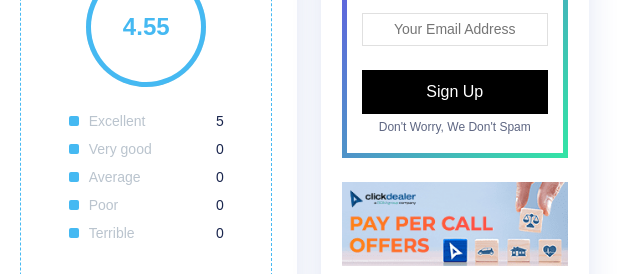
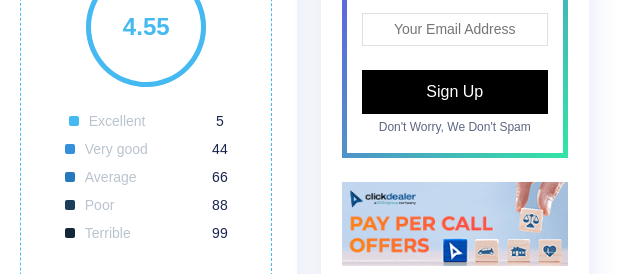
Before and after one commit to Jerald-tonmoy-dias/marketingPro, a plain HTML site: page single-page.html in a window 1280 px wide. Shown: the part 920-1194 px from the top of the page, 624-1264 px from the left. Drawn offline with nearby package versions, Linux system fonts and the light colour scheme; a web font is replaced by a local one.

Commit message:
file addedjj"

```diff
--- a/assets/sass/component/_progress.scss
+++ b/assets/sass/component/_progress.scss
@@ -145,6 +145,18 @@ $half: round($loops / 2);
       border-radius: 2px;
       background-color: $primary-color;
     }
+    .color-two {
+      background-color: #3490dc;
+    }
+    .color-three {
+      background-color: #2779bd;
+    }
+    .color-four {
+      background-color: #1c3d5a;
+    }
+    .color-five {
+      background-color: #12283a;
+    }
   }
   .rating-number {
     font-size: 14px;
--- a/single-page.html
+++ b/single-page.html
@@ -431,20 +431,24 @@
                                             <span class="rating-number">5</span>
                                         </li>
                                         <li>
-                                            <span class="rating-title"><span class="color-one"></span>Very good</span>
-                                            <span class="rating-number">0</span>
+                                            <span class="rating-title"><span class="color-one color-two"></span>Very
+                                                good</span>
+                                            <span class="rating-number">44</span>
                                         </li>
                                         <li>
-                                            <span class="rating-title"><span class="color-one"></span>Average</span>
-                                            <span class="rating-number">0</span>
+                                            <span class="rating-title"><span
+                                                    class="color-one color-three"></span>Average</span>
+                                            <span class="rating-number">66</span>
                                         </li>
                                         <li>
-                                            <span class="rating-title"><span class="color-one"></span>Poor</span>
-                                            <span class="rating-number">0</span>
+                                            <span class="rating-title"><span
+                                                    class="color-one color-four"></span>Poor</span>
+                                            <span class="rating-number">88</span>
                                         </li>
                                         <li>
-                                            <span class="rating-title"><span class="color-one"></span>Terrible</span>
-                                            <span class="rating-number">0</span>
+                                            <span class="rating-title"><span
+                                                    class="color-one color-five"></span>Terrible</span>
+                                            <span class="rating-number">99</span>
                                         </li>
                                     </ul>
 
```
Also changed, not shown: assets/css/style.css.
